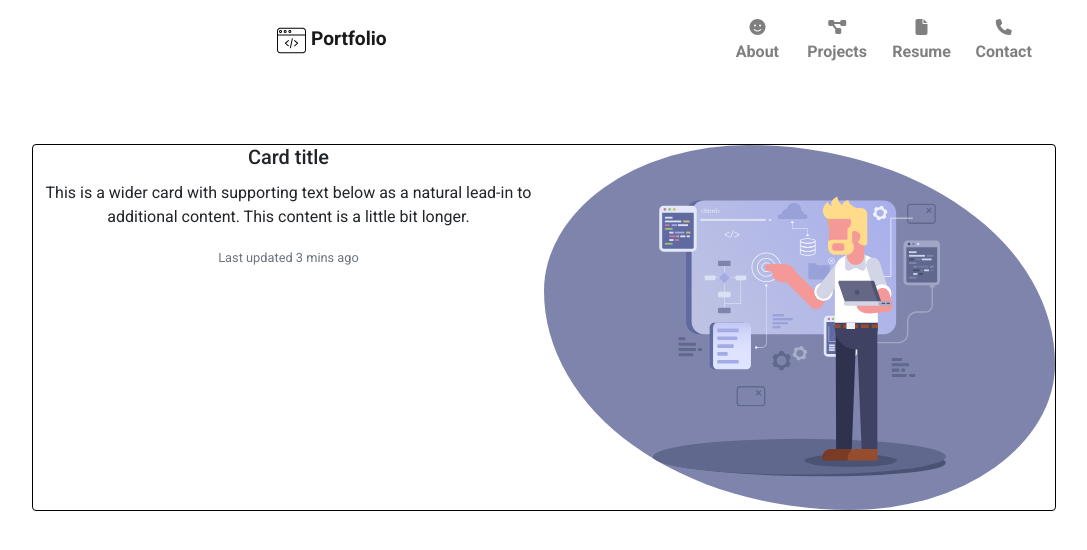
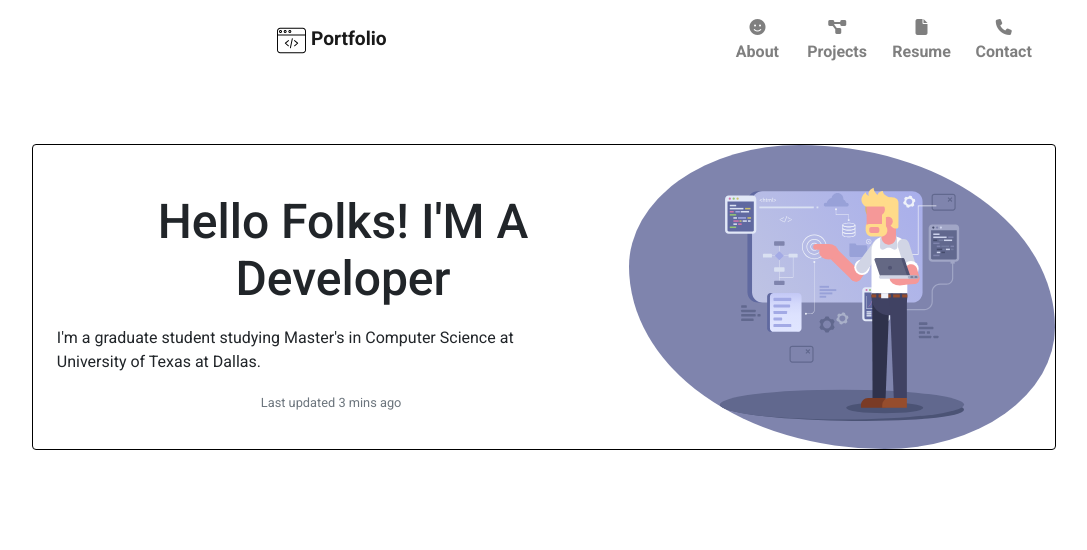
Before and after one commit to adityamathur97/Portfolio, a React (Create React App) app: page / in a window 1280 px wide. Shown: the top 550 px of the page, without its empty margins (96-1183 px from the left). Built offline with nearby package versions, Linux system fonts and the light colour scheme.

Commit message:
About component - changed size, padding and font

```diff
--- a/src/components/About.js
+++ b/src/components/About.js
@@ -12,19 +12,19 @@ class About extends React.Component {
 		return (
 			<div className="card mb-3 aboutCard">
 				<div className="row no-gutters">
-					<div className="col-md-6">
+					<div className="col-md-7">
 						<div className="card-body">
-							<h5 className="card-title">Card title</h5>
-							<p className="card-text">
-								This is a wider card with supporting text below as a natural lead-in to additional
-								content. This content is a little bit longer.
+							<h1 className="card-title cardHeading">Hello Folks! I'M A Developer</h1>
+							<p className="card-text cardDesc">
+								I'm a graduate student studying Master's in Computer Science at University of Texas at
+								Dallas.
 							</p>
 							<p className="card-text">
 								<small className="text-muted">Last updated 3 mins ago</small>
 							</p>
 						</div>
 					</div>
-					<div className="col-md-6">
+					<div className="col-md-5">
 						<img
 							src={require('../images/software_engineers.svg')}
 							className="card-img aboutLogo"
--- a/src/css/About.css
+++ b/src/css/About.css
@@ -8,12 +8,18 @@
 .aboutCard div {
 	padding: 0%;
 }
-.aboutText {
-	flex: 1;
-}
-.aboutImg {
-	flex: 3;
-}
 .aboutLogo {
 	border-radius: 50% 75% 50% 75%;
 }
+.cardHeading {
+	width: fit-content;
+	font-size: 3em;
+	padding-left: 4%;
+	margin-top: 8%;
+}
+.cardDesc {
+	width: 90%;
+	text-align: left;
+	padding-left: 4%;
+	margin-top: 3%;
+}
```
